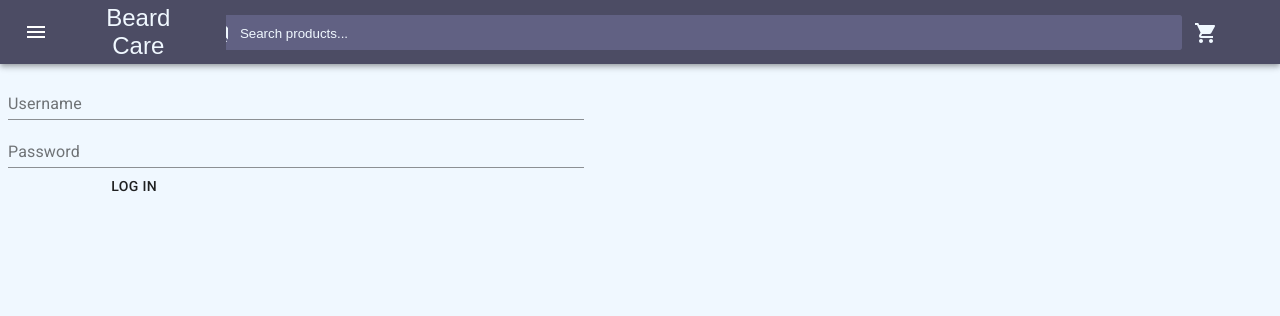
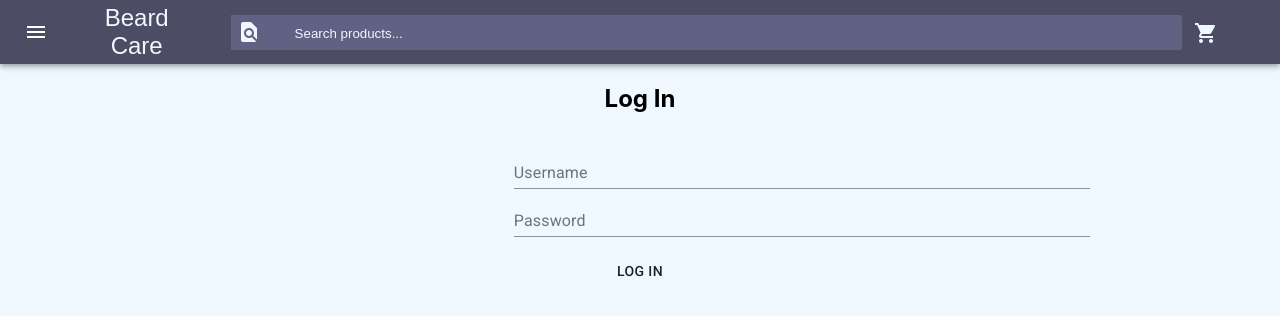
Before and after one commit to jdbooth9516/React-ecommerce, a React (Create React App) app in the folder client/: page /login in a window 1280 px wide. Shown: the top 316 px of the page. Built offline with nearby package versions, Linux system fonts and the light colour scheme; no server answers.

Commit message:
added sytling to the login page

```diff
--- a/client/src/components/LogIn/logIn.jsx
+++ b/client/src/components/LogIn/logIn.jsx
@@ -5,6 +5,7 @@ import useForm from "../UseForm/useForm";
 import TextField from "@material-ui/core/TextField";
 import { Button } from "@material-ui/core";
 import { makeStyles } from "@material-ui/core/styles";
+import "./login.css";
 
 const useStyles = makeStyles((theme) => ({
   root: {
@@ -66,9 +67,10 @@ const Login = (props) => {
   }
 
   return (
-    <container maxWidth="sm">
+    <container className="login-container" maxWidth="sm">
+      <h2>Log In</h2>
       <form className={classes.root}>
-        <div>
+        <div className="login-form">
           <TextField
             id="standard-basic"
             label="Username"
--- /dev/null
+++ b/client/src/components/LogIn/login.css
@@ -0,0 +1,16 @@
+.login-container {
+  display: flex;
+  flex-direction: column;
+  justify-content: center;
+  align-items: center;
+}
+
+.login-form {
+  display: flex;
+  flex-direction: column;
+  justify-content: center;
+}
+
+.MuiButton-label {
+  margin-top: 2vh;
+}
--- a/client/src/components/SearchBar/searchBar.css
+++ b/client/src/components/SearchBar/searchBar.css
@@ -5,30 +5,28 @@
 .search-form {
   display: flex;
   border-radius: 3px;
-    background-color:  rgb(97, 97, 131);
+  background-color: rgb(97, 97, 131);
   color: aliceblue;
-    justify-content: center;
+  justify-content: start;
 }
 
-
-.search-label{
+.search-label {
   color: aliceblue;
 }
 
-.search-bar{
-    position: inherit;
+.search-bar {
   border: none;
   min-width: 75vw;
   background-color: rgb(97, 97, 131);
   color: aliceblue;
   margin-right: 1vw;
-    padding-top:1vh;
+  padding-top: 1vh;
   margin-bottom: 1vh;
+  margin-left: 2vw;
 }
 
-.search-bar:focus{
+.search-bar:focus {
   outline: none;
-
 }
 
 .search-btn {
```
Lines whose indentation alone changed are shown as unchanged.
